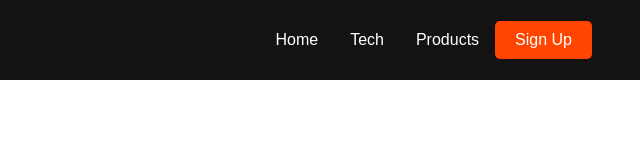
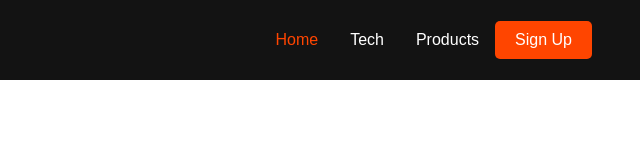
Before and after one commit to ausiemass/web-page, a website: page index.html in a window 1280 px wide. In both pictures the pointer is over the link "Home". Shown: the full height of the page, 640-1280 px from the left. Drawn offline with Linux system fonts and the light colour scheme.

```diff
--- a/styles.css
+++ b/styles.css
@@ -78,4 +78,6 @@
   transition: 0.5s ease;
 }
 
-.navbar-links:hover
+.navbar-links:hover {
+  color: orangered;
+}
```
